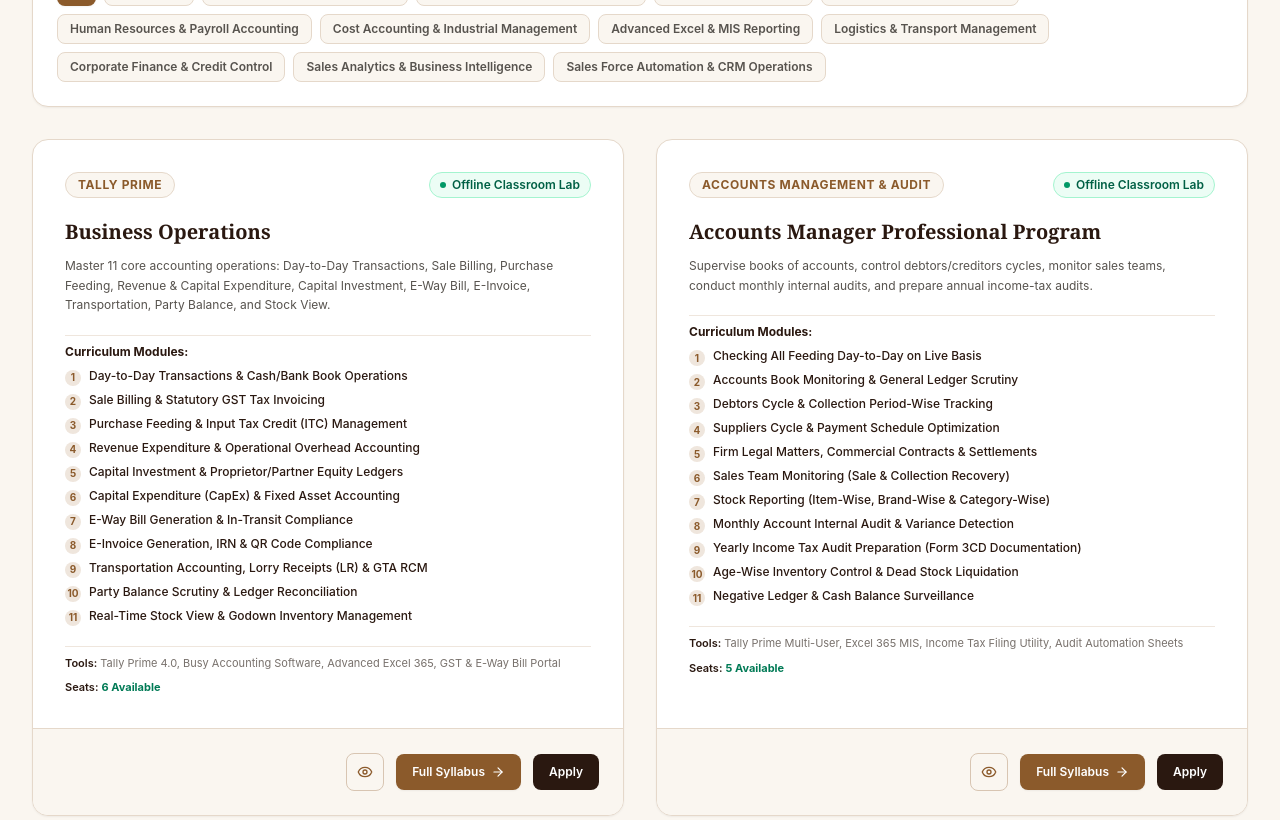
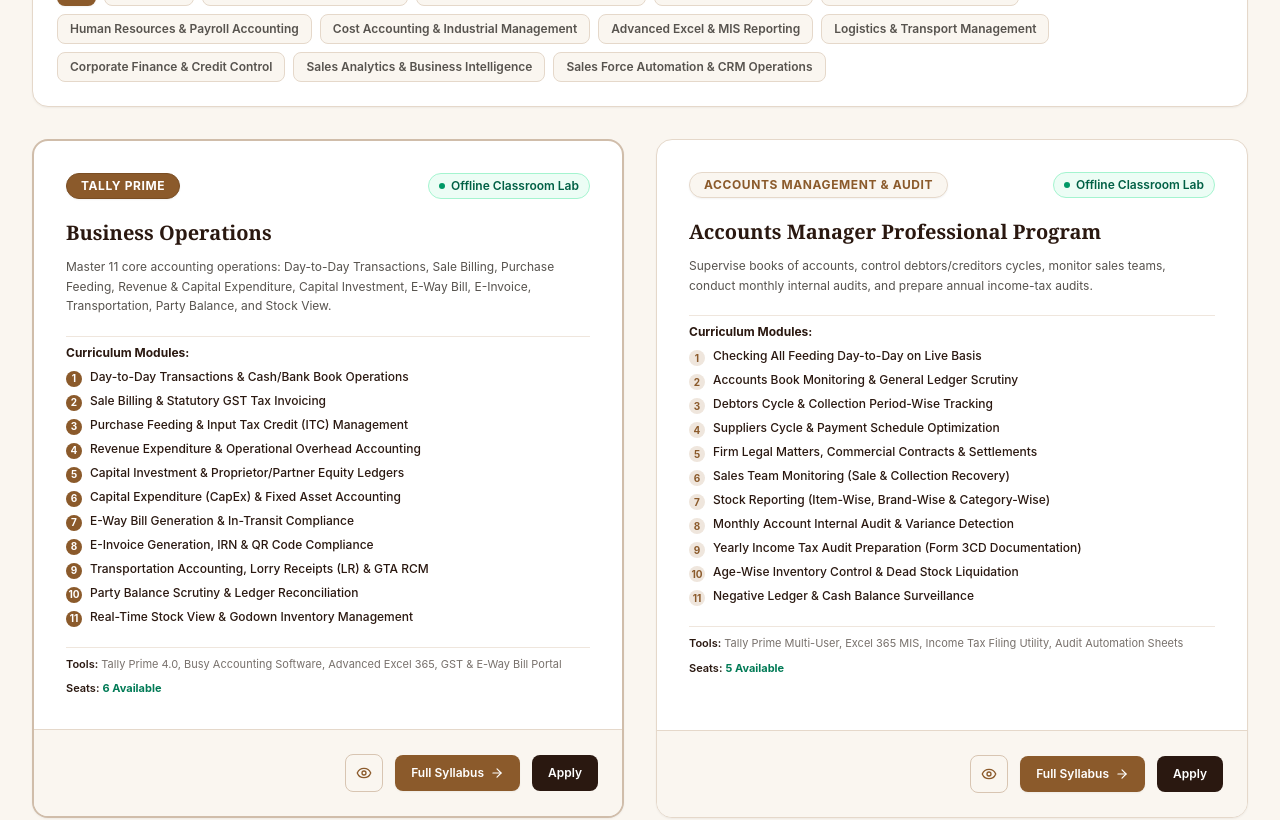
Before and after one commit to innerinsulater41-debug/YLCC, a Next.js app: page /programs in a window 1280 px wide. Shown: the part 540-1360 px from the top of the page. Built offline with nearby package versions, Linux system fonts and the light colour scheme; no server answers.

Commit message:
style(programs): apply Apply Now rich brown theme to Tally Prime badge and card

```diff
--- a/src/app/(public)/page.tsx
+++ b/src/app/(public)/page.tsx
@@ -282,7 +282,13 @@
                     <span className="w-1.5 h-1.5 rounded-full bg-emerald-600" />
                     Offline Classroom
                   </span>
-                  <span className="text-[10px] font-bold uppercase tracking-wider text-[#8B5A2B] bg-[#FAF6F0] px-2 py-0.5 rounded border border-[#E5D8CA]">
+                  <span
+                    className={`text-[10px] font-bold uppercase tracking-wider px-2 py-0.5 rounded border transition-colors ${
+                      prog.category === 'Tally Prime' || prog.id === 'prog-1'
+                        ? 'bg-[#8B5A2B] text-white border-[#7A4E24]'
+                        : 'text-[#8B5A2B] bg-[#FAF6F0] border-[#E5D8CA]'
+                    }`}
+                  >
                     {prog.category}
                   </span>
                 </div>
--- a/src/app/(public)/programs/[slug]/page.tsx
+++ b/src/app/(public)/programs/[slug]/page.tsx
@@ -61,7 +61,13 @@
           </div>
 
           <div className="space-y-3">
-            <span className="text-xs font-bold uppercase tracking-wider text-[#8B5A2B] bg-[#EFE6DD] px-3 py-1 rounded-full border border-[#D8C5B2]">
+            <span
+              className={`text-xs font-bold uppercase tracking-wider px-3.5 py-1 rounded-full border shadow-xs inline-block transition-colors ${
+                program.category === 'Tally Prime' || program.id === 'prog-1'
+                  ? 'bg-[#8B5A2B] text-white border-[#7A4E24]'
+                  : 'text-[#8B5A2B] bg-[#EFE6DD] border-[#D8C5B2]'
+              }`}
+            >
               {program.category}
             </span>
             <h1 className="text-3xl sm:text-4xl lg:text-5xl font-serif font-bold text-[#2A1810] leading-tight max-w-4xl">
--- a/src/components/programs/ProgramsListClient.tsx
+++ b/src/components/programs/ProgramsListClient.tsx
@@ -115,15 +115,27 @@
         </div>
       ) : (
         <div className="grid grid-cols-1 md:grid-cols-2 gap-8">
-          {filtered.map((prog) => (
+          {filtered.map((prog) => {
+            const isTallyPrime = prog.category === 'Tally Prime' || prog.id === 'prog-1';
+            return (
               <div
                 key={prog.id}
-              className="bg-white rounded-2xl border border-[#E5D8CA] overflow-hidden shadow-xs hover:shadow-lg hover:border-[#8B5A2B] transition-all flex flex-col justify-between"
+                className={`bg-white rounded-2xl overflow-hidden shadow-xs hover:shadow-lg transition-all flex flex-col justify-between ${
+                  isTallyPrime
+                    ? 'border-2 border-[#8B5A2B]/40 hover:border-[#8B5A2B]'
+                    : 'border border-[#E5D8CA] hover:border-[#8B5A2B]'
+                }`}
               >
                 <div className="p-6 sm:p-8 space-y-5">
                   {/* Header Meta */}
                   <div className="flex flex-wrap items-center justify-between gap-2">
-                  <span className="text-xs font-bold uppercase tracking-wider text-[#8B5A2B] bg-[#FAF6F0] px-3 py-1 rounded-full border border-[#E5D8CA]">
+                    <span
+                      className={`text-xs font-bold uppercase tracking-wider px-3.5 py-1 rounded-full border shadow-xs transition-colors ${
+                        isTallyPrime
+                          ? 'bg-[#8B5A2B] text-white border-[#7A4E24]'
+                          : 'text-[#8B5A2B] bg-[#FAF6F0] border-[#E5D8CA]'
+                      }`}
+                    >
                       {prog.category}
                     </span>
                     <div className="flex items-center gap-1.5 text-xs font-semibold text-emerald-800 bg-emerald-50 px-2.5 py-1 rounded-full border border-emerald-200">
@@ -147,7 +159,13 @@
                     <div className="space-y-1.5">
                       {prog.modules.map((mod, i) => (
                         <div key={mod.id} className="text-xs text-[#57534E] flex items-start gap-2">
-                        <span className="w-4 h-4 rounded-full bg-[#EFE6DD] text-[#8B5A2B] flex items-center justify-center font-bold text-[10px] shrink-0 mt-0.5">
+                          <span
+                            className={`w-4 h-4 rounded-full flex items-center justify-center font-bold text-[10px] shrink-0 mt-0.5 ${
+                              isTallyPrime
+                                ? 'bg-[#8B5A2B] text-white'
+                                : 'bg-[#EFE6DD] text-[#8B5A2B]'
+                            }`}
+                          >
                             {i + 1}
                           </span>
                           <span className="font-medium text-[#2A1810]">{mod.title}</span>
@@ -203,7 +221,8 @@
                   </Link>
                 </div>
               </div>
-          ))}
+            );
+          })}
         </div>
       )}
 
```
Lines whose indentation alone changed are shown as unchanged.
